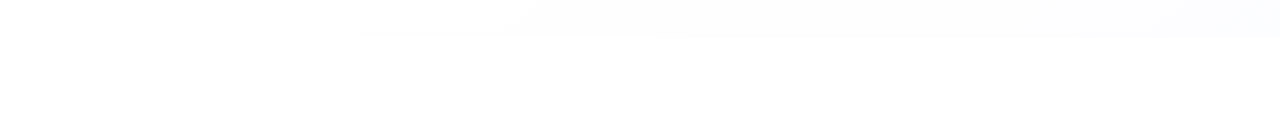
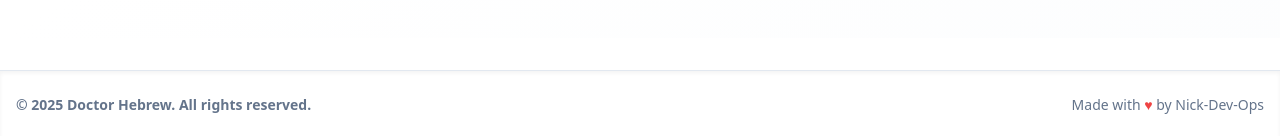
Before and after one commit to dupbi-web/med-hebrew-shylo, a React (Vite) app: page / in a window 1280 px wide. Shown: the part 905-1041 px from the top of the page. Before the commit the page ends 943 px from the top, so only its background shows below. Built offline with nearby package versions, Linux system fonts and the light colour scheme; no server answers; the database is empty.

Commit message:
add footer

```diff
--- a/src/components/Layout.tsx
+++ b/src/components/Layout.tsx
@@ -10,6 +10,12 @@ const Layout = () => {
       <main className="min-h-screen bg-gradient-to-br from-background via-background to-muted/20 px-4 py-6 md:py-8">
         <Outlet />
       </main>
+      <footer className="w-full bg-card border-t py-6 px-4 text-center text-muted-foreground mt-8 shadow-inner">
+        <div className="mx-auto flex flex-col sm:flex-row items-center justify-between gap-4">
+          <span className="font-semibold text-sm">© {new Date().getFullYear()} Doctor Hebrew. All rights reserved.</span>
+          <span className="text-sm">Made with <span className="text-red-500">♥</span> by Nick-Dev-Ops</span>
+        </div>
+      </footer>
     </>
   );
 };
```
